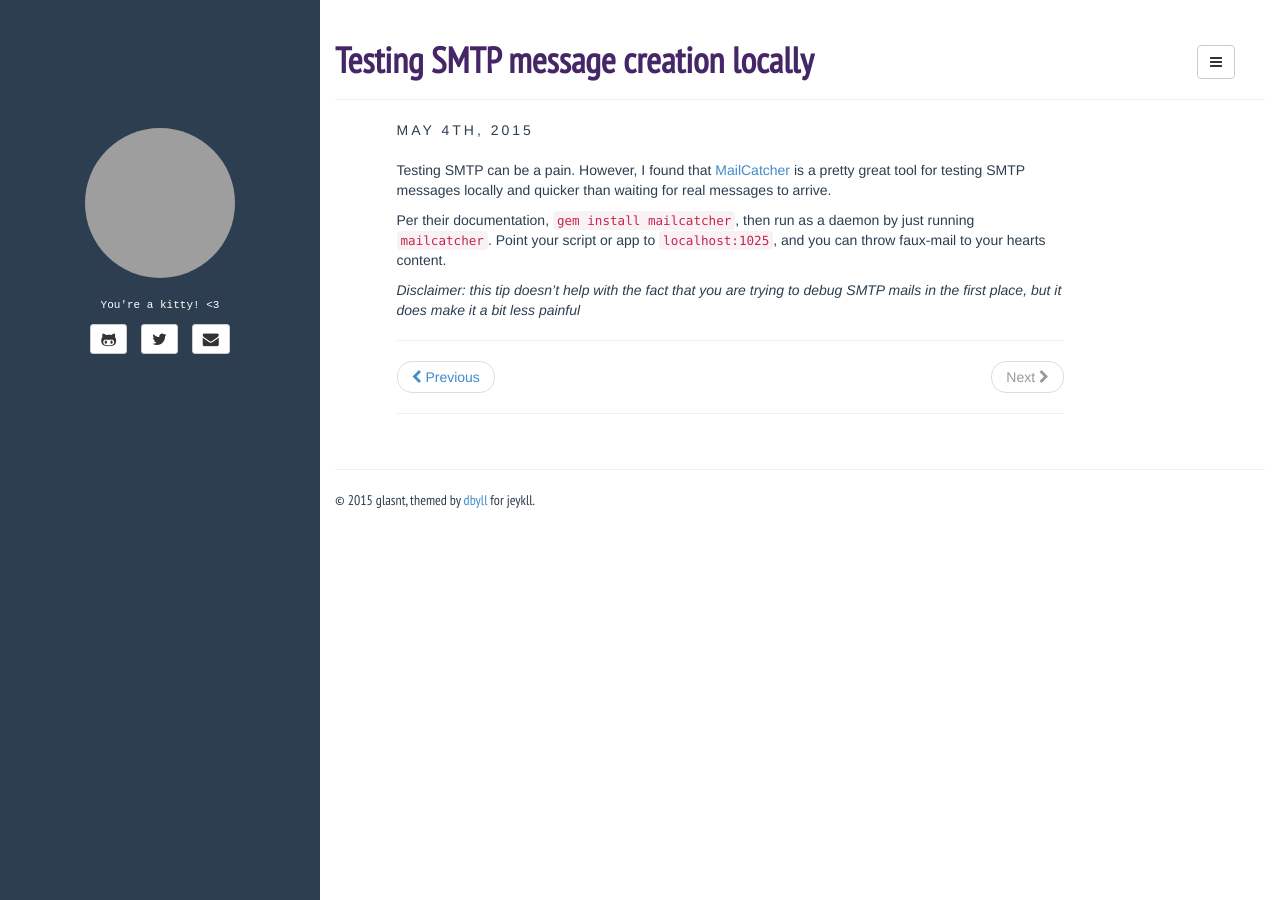
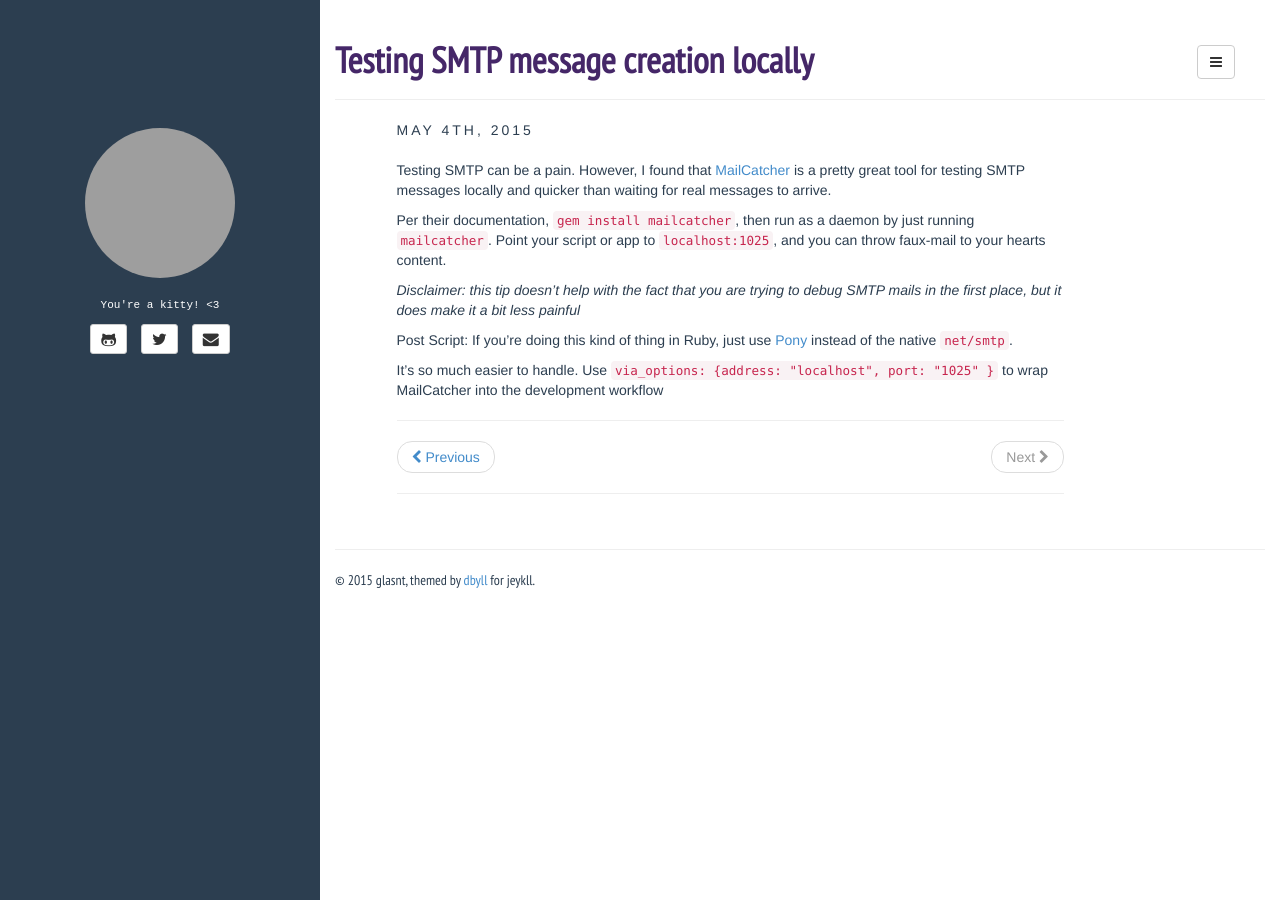
Before and after one commit to glasnt/blog, a Jekyll site: the page built from _posts/2015-05-04-testing-smtp-message-creation-locally.md, in a window 1280 px wide. Built offline with Jekyll 4.4.1, drawn with Linux system fonts in a browser that asks for light colours; grey boxes are pictures that could not be loaded.

Commit message:
postscript

```diff
--- a/_posts/2015-05-04-testing-smtp-message-creation-locally.md
+++ b/_posts/2015-05-04-testing-smtp-message-creation-locally.md
@@ -8,3 +8,7 @@ Testing SMTP can be a pain. However, I found that [MailCatcher](http://mailcatch
 Per their documentation, `gem install mailcatcher`, then run as a daemon by just running `mailcatcher`. Point your script or app to `localhost:1025`, and you can throw faux-mail to your hearts content.
 
 _Disclaimer: this tip doesn't help with the fact that you are trying to debug SMTP mails in the first place, but it does make it a bit less painful_
+
+Post Script: If you're doing this kind of thing in Ruby, just use [Pony](http://www.rubydoc.info/gems/pony/1.11) instead of the native `net/smtp`.
+
+It's so much easier to handle. Use `via_options: {address: "localhost", port: "1025" }` to wrap MailCatcher into the development workflow
```
